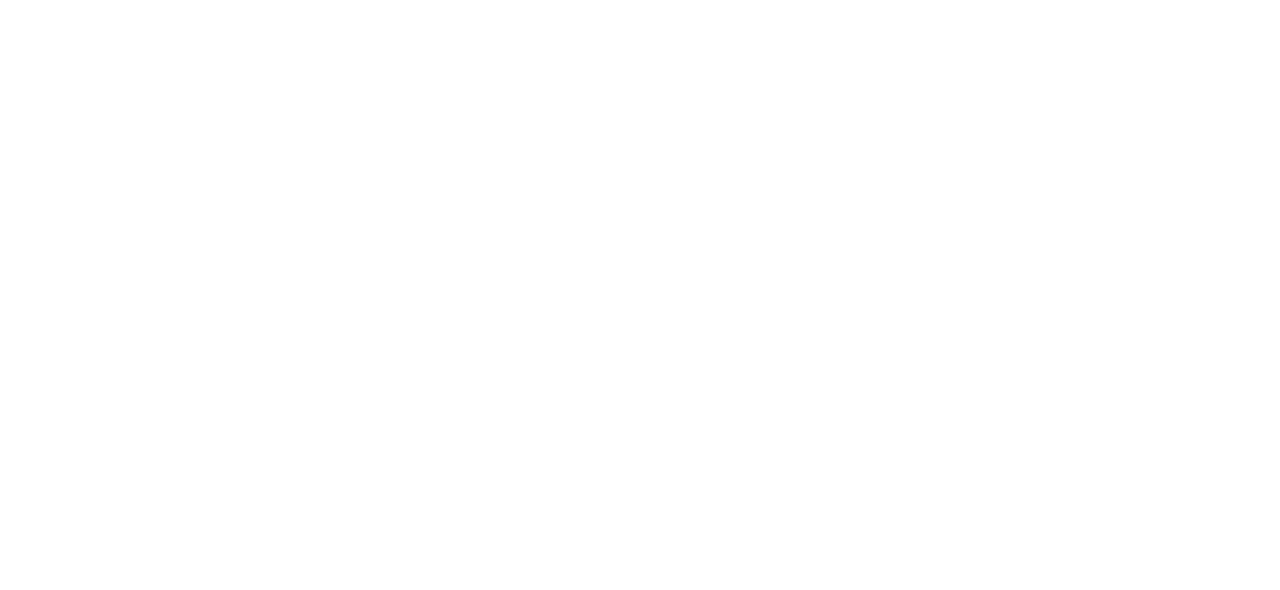
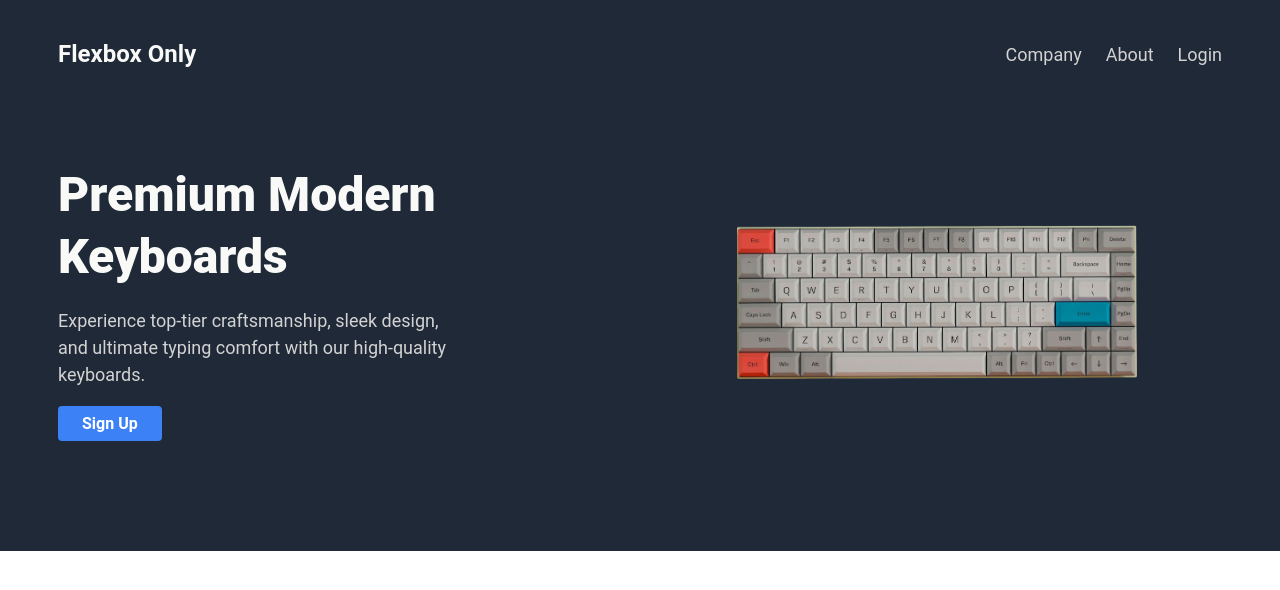
Before and after one commit to 100thFlow/Odin-Layout-Only-Flexbox, a plain HTML site: page index.html in a window 1280 px wide. Drawn offline with Linux system fonts and the light colour scheme.

Commit message:
Add header section

```diff
--- a/index.html
+++ b/index.html
@@ -1,16 +1,34 @@
 <!DOCTYPE html>
 <html lang="en">
-
   <head>
     <meta charset="UTF-8">
     <meta name="viewport" content="width=device-width, initial-scale=1.0">
     <title>Layout Flexbox only</title>
     <link rel="stylesheet" href="./style.css">
   </head>
-
   <body>
     <header>
+      <div class="container">
+        <nav>
+          <p class="logo">Flexbox Only</p>
+          <ul class="nav-menu">
+            <li><a href="">Company</a></li>
+            <li><a href="">About</a></li>
+            <li><a href="">Login</a></li>
+          </ul>
+        </nav>
+        <div class="hero">
+          <div class="content">
+            <h1 class="heading-hero">Premium Modern Keyboards</h1>
+            <p class="text-hero">Experience top-tier craftsmanship, sleek design, and ultimate typing comfort with our
+            high-quality keyboards.</p>
+            <button>Sign Up</button>
+          </div>
+          <div class="img-container">
+            <img src="./src/img/keyboard-no-bg-cropped.png" alt="Keyboard">
+          </div>
+        </div>
+      </div>
     </header>
   </body>
-
 </html>
--- a/style.css
+++ b/style.css
@@ -1,5 +1,13 @@
 * {
   box-sizing: border-box;
+  font-family: Roboto, sans-serif;
+}
+
+body {
+  height: 100vh;
+  display: flex;
+  margin: 0;
+  flex-direction: column;
 }
 
 ul,
@@ -12,3 +20,114 @@ ol {
 a {
   text-decoration: none;
 }
+
+h1,
+h2,
+h3,
+h4,
+h5,
+h6 {
+  margin: 0;
+  line-height: 1.3;
+}
+
+p {
+  margin: 0;
+  line-height: 1.5;
+}
+
+.container {
+  margin: 0 auto;
+  max-width: 1200px;
+  padding: 18px;
+}
+
+header {
+  background-color: #1F2937;
+
+}
+
+header nav {
+  display: flex;
+  align-items: center;
+  justify-content: space-between;
+  padding-top: 18px;
+}
+
+.nav-menu {
+  display: flex;
+  gap: 24px;
+}
+
+.nav-menu a {
+  color: lightgrey;
+  font-size: 18px;
+}
+
+.nav-menu a:hover {
+  color: lightsteelblue;
+}
+
+.logo {
+  font-size: 24px;
+  font-weight: bold;
+  color: #f9faf8;
+}
+
+.hero {
+  display: flex;
+  flex-wrap: wrap;
+  gap: 24px;
+}
+
+.hero img {
+  display: flex;
+  max-width: 400px;
+  margin-left: 0;
+  height: 100%;
+  object-fit: contain;
+}
+
+/*half column*/
+.hero .content,
+.img-container {
+  flex: 1;
+}
+
+.content {
+  align-self: center;
+  display: flex;
+  flex-direction: column;
+  gap: 18px;
+  padding: 92px 0;
+}
+
+.content button {
+  background-color: #3C82F6;
+  color: white;
+  font-weight: bold;
+  font-size: 16px;
+  border: none;
+  padding: 8px 24px;
+  border-radius: 4px;
+  align-self: start;
+}
+
+/*Center image*/
+.img-container {
+  display: flex;
+  justify-content: center;
+}
+
+.heading-hero {
+  font-size: 48px;
+  font-weight: 900;
+  color: #f9faf8;
+}
+
+.text-hero {
+  color: lightgrey;
+  font-size: 18px;
+  display: inline-block;
+  max-width: 400px;
+}
```
Also changed, not shown: src/img/keyboard-no-bg-cropped.png (added). Lines whose indentation alone changed are shown as unchanged.
